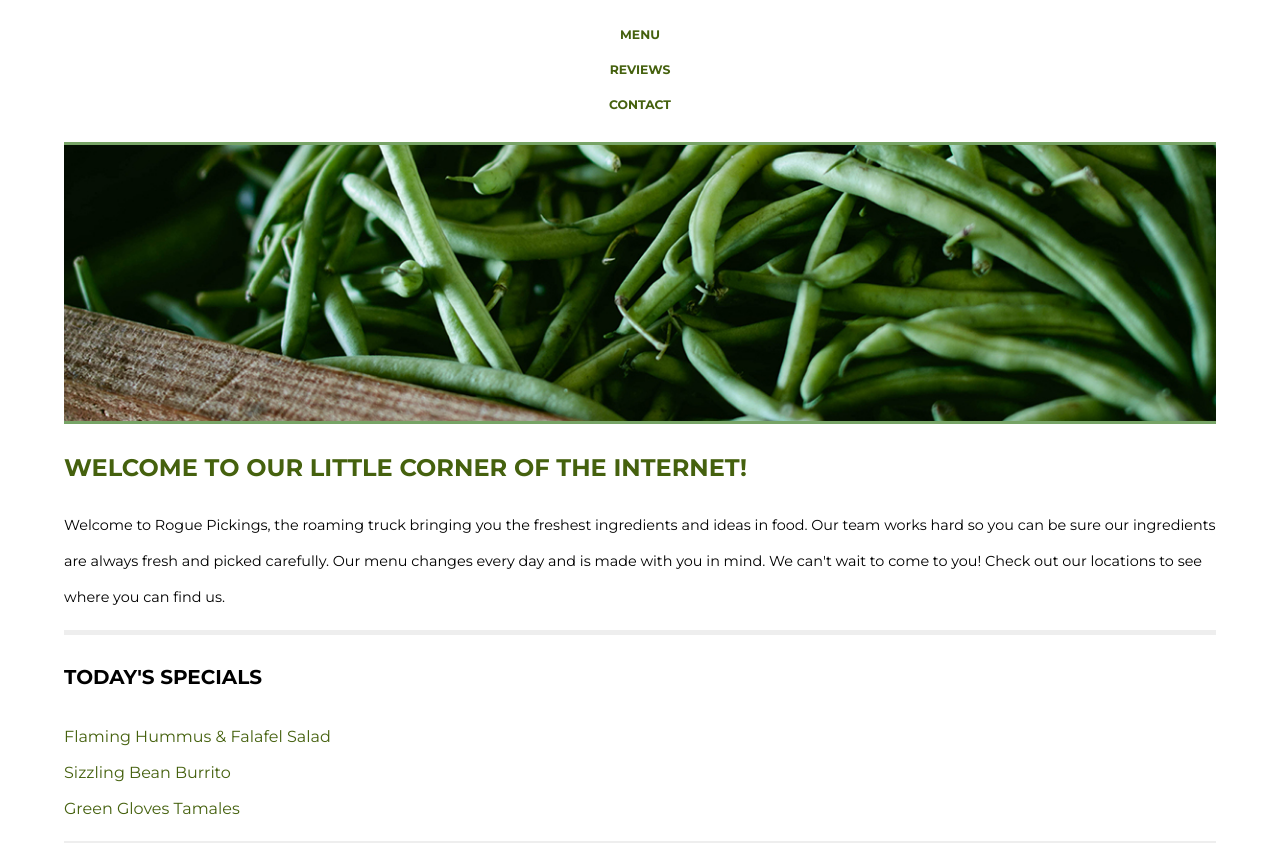
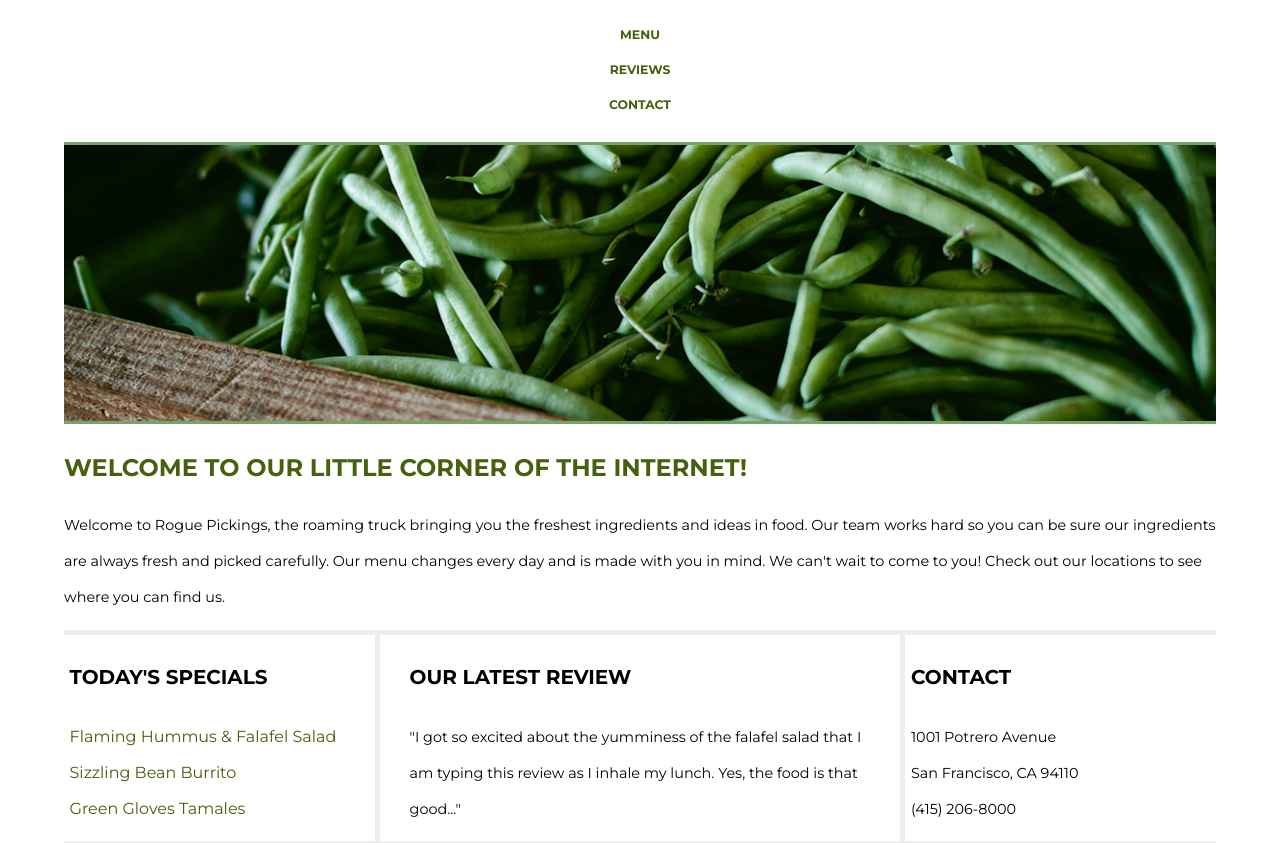
Before and after one commit to sarahsyed/coding-responsive-rogue-pickings, a plain HTML site: page index.html in a window 1280 px wide. Shown: the part 119-962 px from the top of the page. Drawn offline with Linux system fonts and the light colour scheme; a web font is replaced by a local one.

Commit message:
Modified Mobile code and added Tablet code for Rouge picking website

```diff
--- a/css/main.css
+++ b/css/main.css
@@ -1,4 +1,8 @@
 /******** GLOBAL STYLES ********/
+html {
+	font-size: 16px;
+}
+
 body {
 	font-family: 'Montserrat', Helvetica, Arial, sans-serif;
 	font-size: .9em;
@@ -8,8 +12,6 @@ body {
 /* The width property has been changed to max-width */
 .content-wrapper {
 	max-width: 1200px;
-	/* margin: 0 auto; */
-	/* overflow: auto; */
 	width: 90%;
 	display: flex;
 	justify-content: center;
@@ -45,15 +47,10 @@ p {
 	line-height: 36px;
 }
 
-html {
-	font-size: 16px;
-}
 
 /******** HEADER STYLES ********/
 /* The widths are in a percentage! */
 header {
-	/* height: 110px; */
-	/* margin: 0 auto; */
 	display: flex;
 	text-align: center;
 	justify-content: center;
@@ -61,11 +58,10 @@ header {
 }
 
 header h1 {
-	/* float: left; */
 	margin: 0;
 	padding: 38px 0;
 	align-content: center;
-	justify-content:center;
+	/* justify-content:center; */
 	width: 100%;
 	border-bottom: 3px solid #77A466;
 }
@@ -76,11 +72,10 @@ header h1 span {
 }
 
 header nav {
-	/* float: right; */
 	padding: 20px 0;
 	align-content: center;
 	display: flex;
-	justify-content: center;
+	/* justify-content: center; */
 
 }
 
@@ -92,7 +87,6 @@ header nav ul {
 }
 
 header nav ul li {
-	/* display: inline-block; */
 	font-size: 0.86em; /*<--14px-->*/
 	font-weight: 700;
 	text-transform: uppercase;
@@ -138,26 +132,24 @@ header nav ul li a {
 .section-two,
 .section-three {
 	flex-flow:row wrap;
-	/* box-sizing: border-box; */
-	/* float: left; */
 	/* padding: 0 40px; */
 	align-content: center;
-	justify-content: center;
+	/* justify-content: center; */
 	width: 100%;
 }
 
 .section-one {
-	/* width: 29%; */
+	width: 100;
 }
 
 .section-two {
-	/* width: 42%; */
+    width: 100%;
 	border-top: 5px solid #EEE;
 	border-bottom: 5px solid #EEE;
 }
 
 .section-three {
-	/* width: 29%; */
+	width: 100%;
 
 }
 
@@ -191,3 +183,30 @@ footer span {
 	color: #45610E;
 	font-size: 0.875rem;
 }
+
+/*Tablet*/
+@media all and (min-width: 768px){
+
+	.bottom-section .content-wrapper {
+		justify-content: space-evenly;
+	}
+
+	.section-one {
+		width: 26%;
+	}
+
+	.section-two {
+		padding: 0 30px;
+		width: 40%;
+		border-left: 5px solid #EEE;
+		border-right: 5px solid #EEE;
+		border-top: none;
+		border-bottom: none;
+	}
+
+	.section-three {
+		width: 26%;
+
+	}
+
+}
```
